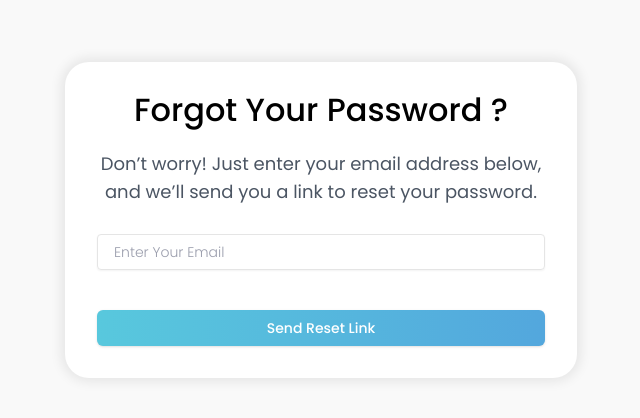
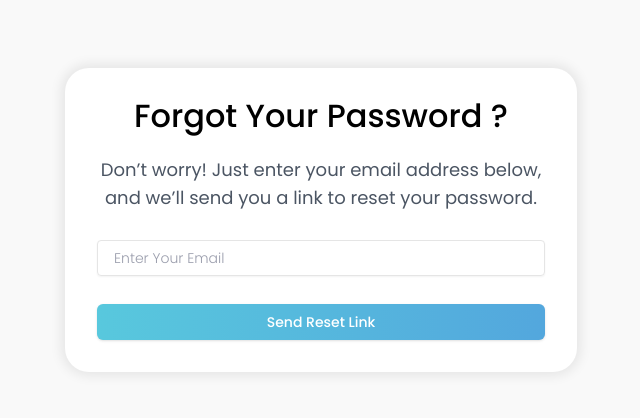
Before and after one commit to patel-poojan/chatbot-frontend, a Next.js app: page /forgetpassword in a window 1280 px wide. Shown: the part 180-598 px from the top of the page, without its empty margins (319-959 px from the left). Built offline with nearby package versions, Linux system fonts and the light colour scheme; no server answers.

Commit message:
fix: some forget password design issue fixed

```diff
--- a/src/app/forgetpassword/page.tsx
+++ b/src/app/forgetpassword/page.tsx
@@ -195,7 +195,7 @@ const ForgetPassword = () => {
           </div>
           <Button
             type="button"
-            className="w-full py-3 mt-4 rounded-md text-white bg-gradient-to-r from-[#58C8DD] to-[#53A7DD] hover:from-[#53A7DD] hover:to-[#58C8DD] transition-colors"
+            className="w-full py-3 mt-1 rounded-md text-white bg-gradient-to-r from-[#58C8DD] to-[#53A7DD] hover:from-[#53A7DD] hover:to-[#58C8DD] transition-colors"
             onClick={validateEmail}
           >
             Send Reset Link
```
